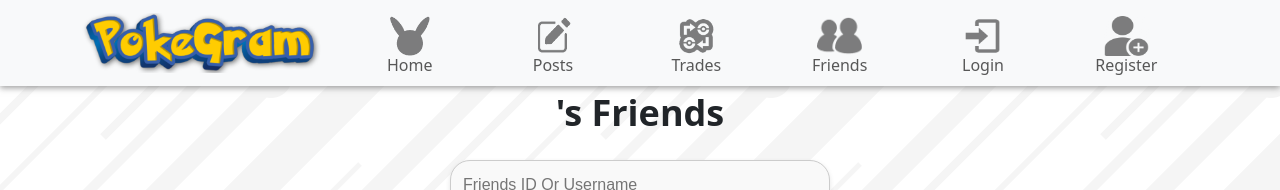
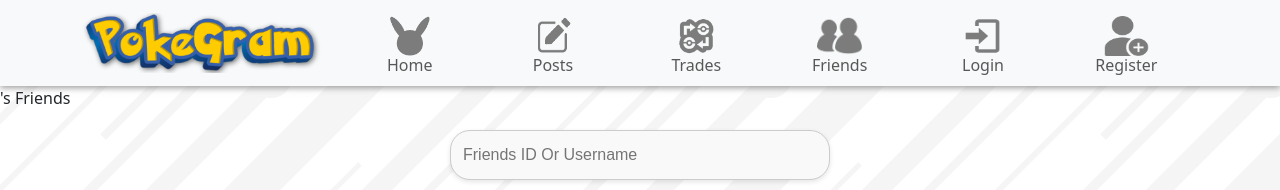
Before and after one commit to KeytonFella/PokeGram_FrontEnd, a React (Create React App) app: page /friends in a window 1280 px wide. Shown: the top 190 px of the page. Built offline with nearby package versions, Linux system fonts and the light colour scheme; no server answers.

Commit message:
fixed scaling issue with friend cards

```diff
--- a/src/Components/Friends/Friends.tsx
+++ b/src/Components/Friends/Friends.tsx
@@ -287,7 +287,7 @@
     return (
         <>
         <div className='friends-header'>
-            <div id='friend-div'>{authState.username}'s Friends</div>
+            <div id='friend-title-div'>{authState.username}'s Friends</div>
 
 
         </div>
@@ -311,7 +311,7 @@
 
 
             <div id='friend-cards-container'>
-                <div className="row row-cols-1 row-cols-md-3 row-cols-lg-4 g-4">
+                <div className="row justify-content-center row-cols-1 row-cols-md-3 row-cols-lg-4 g-4">
                         {friendList.map((friend, index) => (
                             <div className="col" key={index}>
                                 <FriendCard username={friend.username} userId={friend.user_id} imgSrc={friend.image_url} bio={friend.bio} removeFriendHandler = {removeFriendHandler} />
```
